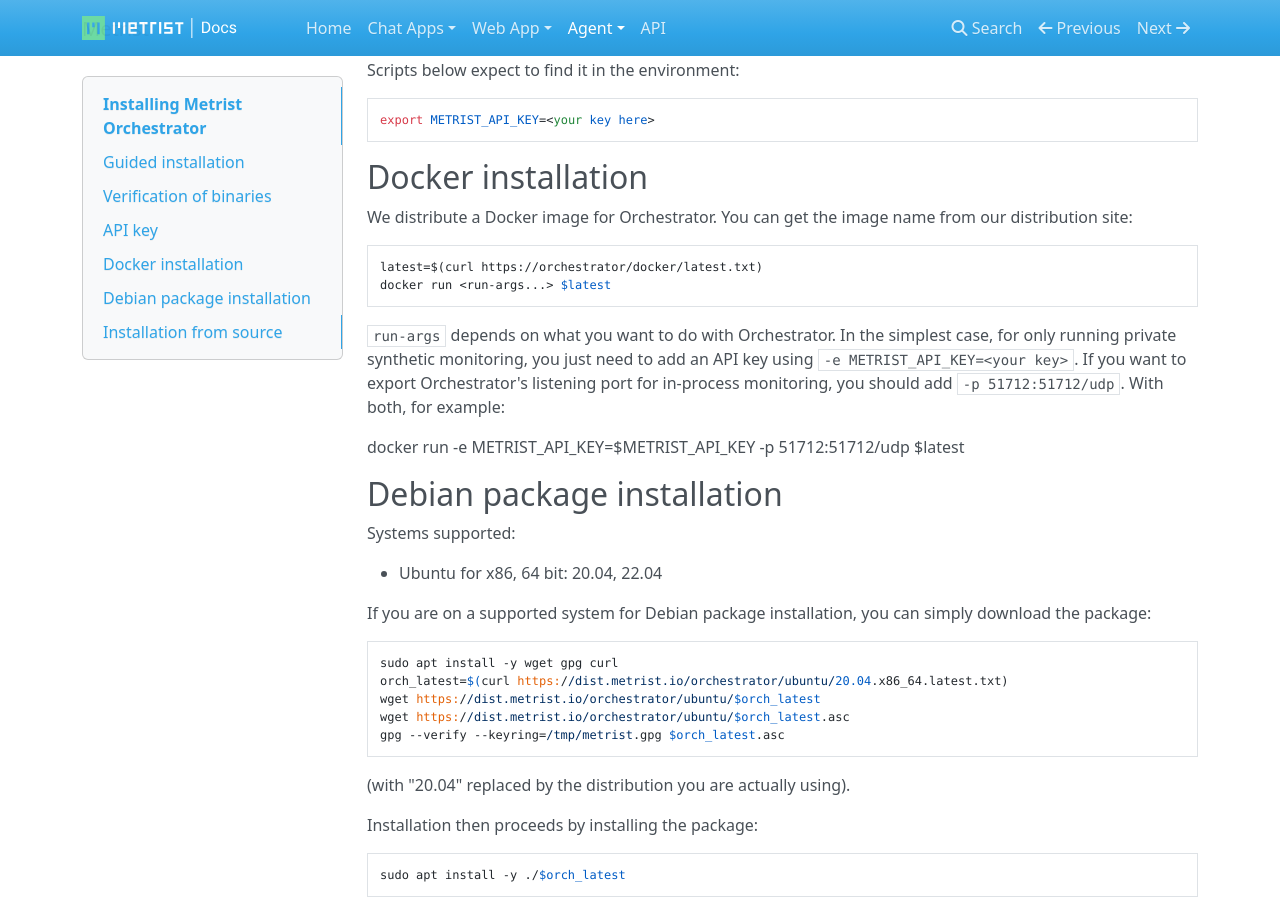
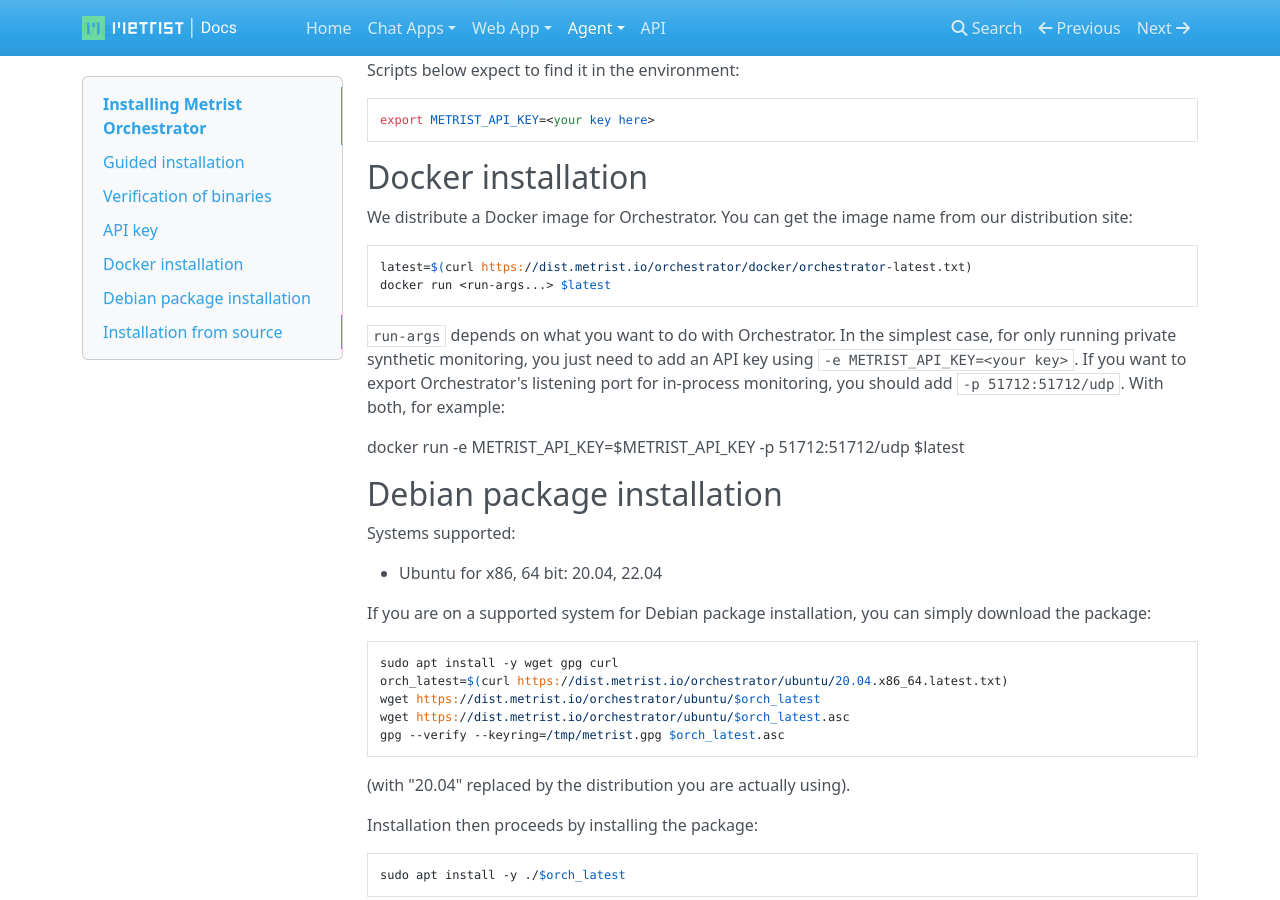
Before and after one commit to Metrist-Software/product-docs, an MkDocs documentation site: the page built from docs/orchestrator-installation.md, in a window 1280 px wide and 900 px high, scrolled down 641 px. Built offline with MkDocs 1.6.1, drawn with Linux system fonts in a browser that asks for light colours; nearby versions of some CDN libraries; part of the change alters nothing that is shown.

Commit message:
Fix Docker orchestrator link

```diff
--- a/docs/orchestrator-installation.md
+++ b/docs/orchestrator-installation.md
@@ -34,7 +34,7 @@ expect to find it in the environment:
 
 We distribute a Docker image for Orchestrator. You can get the image name from our distribution site:
 
-    latest=$(curl https://orchestrator/docker/latest.txt)
+    latest=$(curl https://dist.metrist.io/orchestrator/docker/orchestrator-latest.txt)
     docker run <run-args...> $latest
 
 `run-args` depends on what you want to do with Orchestrator. In the simplest case, for only running private synthetic
```
